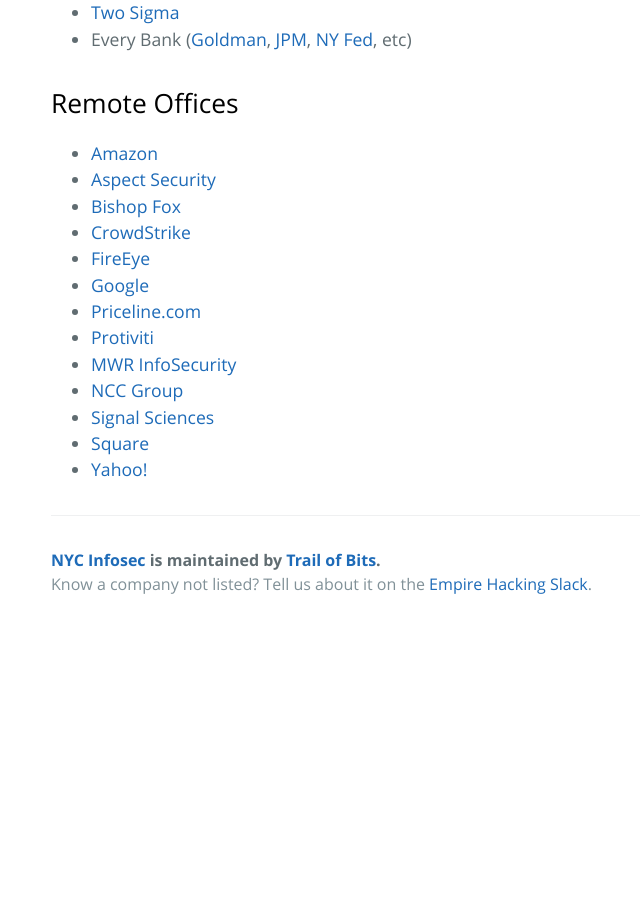
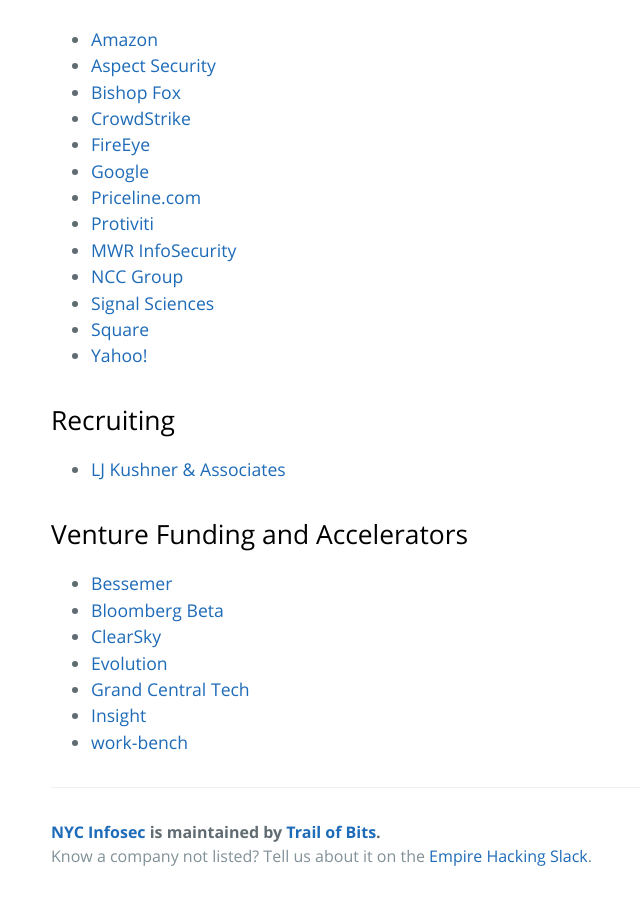
Before and after one commit to trailofbits/nyc-infosec, a Jekyll site: the page built from companies.md, in a window 1280 px wide and 900 px high, scrolled down 2140 px. Shown: the whole window, without its empty margins (173-813 px from the left). Built offline with Jekyll 4.4.1, drawn with Linux system fonts in a browser that asks for light colours; our own code applies the rules of GitHub Pages for plain Markdown files; before the commit the page ends 2768 px from its top, so only the background shows below that; some of the changed text lies outside the part shown.

Commit message:
Add VC and Accelerator section

```diff
--- a/companies.md
+++ b/companies.md
@@ -86,3 +83,15 @@
 * [Signal Sciences](https://www.signalsciences.com)
 * [Square](https://squareup.com/)
 * [Yahoo!](https://www.yahoo.com/)
+
+## Recruiting
+* [LJ Kushner & Associates](http://ljkushner.com/)
+
+## Venture Funding and Accelerators
+* [Bessemer](https://www.bvp.com/)
+* [Bloomberg Beta](http://bloombergbeta.com/)
+* [ClearSky](http://www.clear-sky.com/)
+* [Evolution](http://www.evolutionequity.com/)
+* [Grand Central Tech](http://grandcentraltech.com/)
+* [Insight](https://www.insightpartners.com/)
+* [work-bench](https://www.work-bench.com/)
```
Also changed, not shown: other parts of companies.md (+0 -3 lines).
